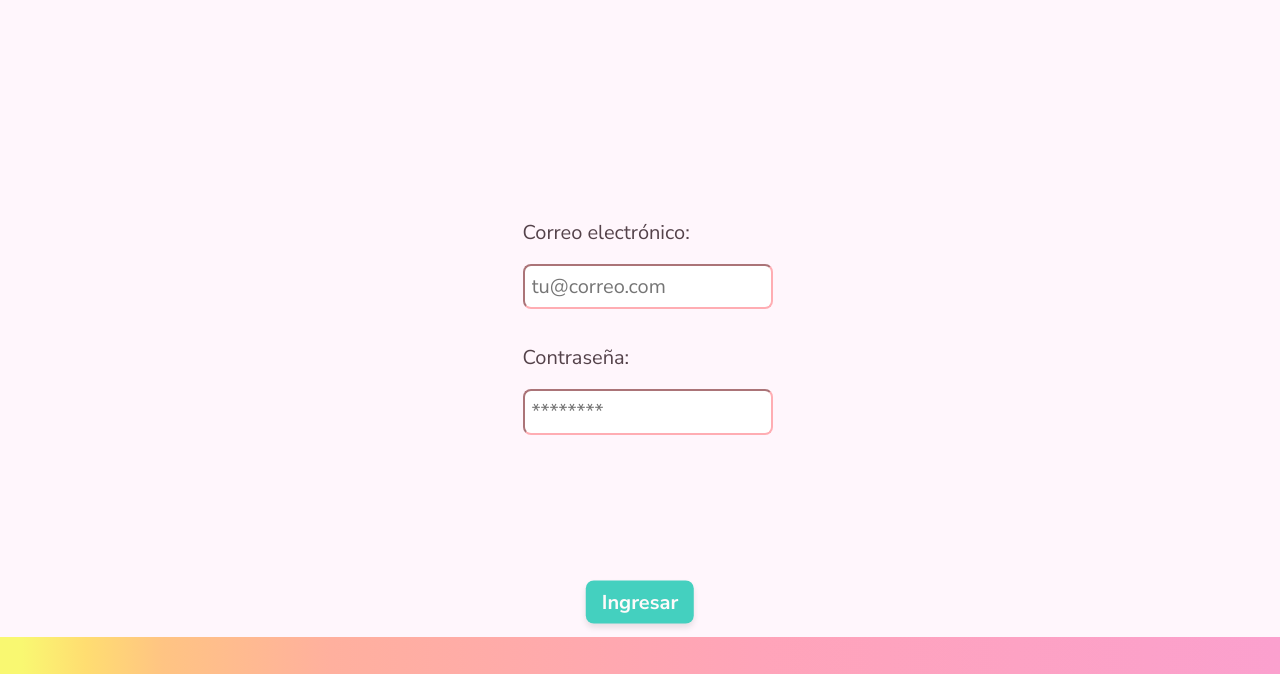
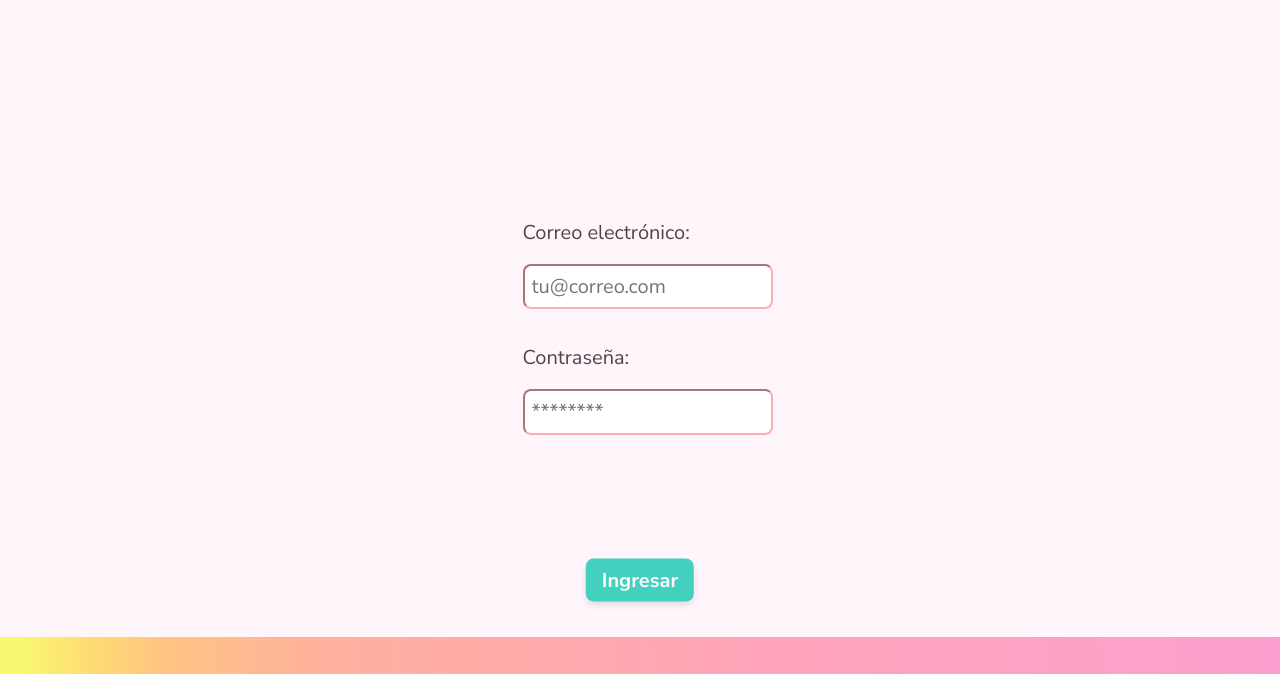
Before and after one commit to LuxMel/Proyecto_CoderHouse-3, a website: page pages/login.html in a window 1280 px wide. Shown: the part 235-909 px from the top of the page. Drawn offline with Linux system fonts and the light colour scheme; a web font is replaced by a local one.

Commit message:
Se ajustaron botones

```diff
--- a/sass/components/_buttons.scss
+++ b/sass/components/_buttons.scss
@@ -71,7 +71,7 @@ main.input .button {
 @media (min-width: 768px) {
   .button2 {
     position: absolute;
-    top: 75%;
+    top: 73%;
     left: 50%;
     transform: translate(-50%, -50%);
     font-size: 1rem;
```
Also changed, not shown: css/style.css.
